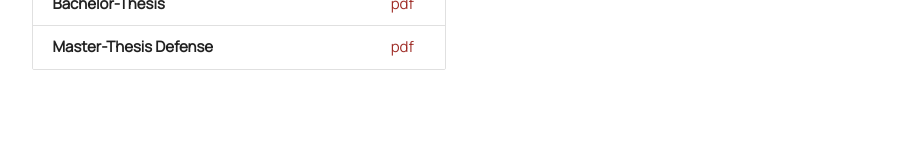
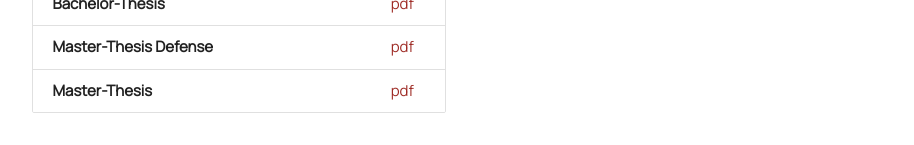
Before and after one commit to PatrickSteil/patricksteil.github.io, a plain HTML site: page index.html in a window 1280 px wide. Shown: the part 3555-3700 px from the top of the page, without its empty margins (183-1097 px from the left). Before the commit the page ends 3660 px from the top, so only its background shows below. Drawn offline with Linux system fonts and the light colour scheme.

Commit message:
Add link to Patrick's Master-Thesis PDF

```diff
--- a/index.html
+++ b/index.html
@@ -340,6 +340,9 @@
                   <li class="collection-item">
                      <span class="title"><span class="badge"><a href="docs/masterthesisdefense.pdf" class="black-text custom_red-text">pdf</a></span><b>Master-Thesis Defense</b></span>
                   </li>
+                  <li class="collection-item">
+                     <span class="title"><span class="badge"><a href="docs/steil_patrick_masterthesis.pdf" class="black-text custom_red-text">pdf</a></span><b>Master-Thesis</b></span>
+                  </li>
                </ul>
             </div>
          </div>
```
